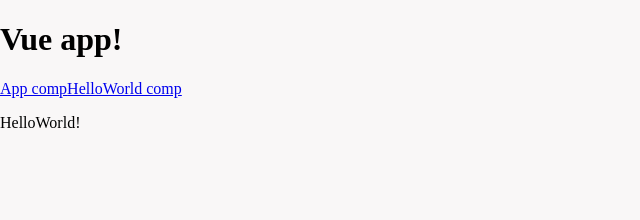
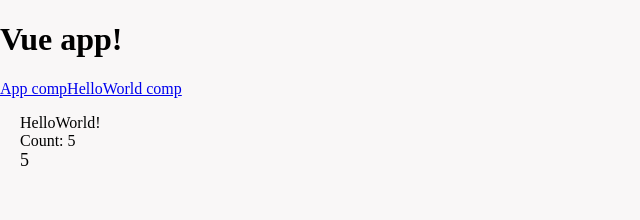
Before and after one commit to abahrisd/vue-questionnaire, a Vue app: page /#/hw in a window 1280 px wide. Shown: the top 220 px of the page, without its empty margins (0-640 px from the left). Built offline with nearby package versions, Linux system fonts and the light colour scheme.

Commit message:
looked at lifecycle hooks

```diff
--- a/src/components/HelloWorld.vue
+++ b/src/components/HelloWorld.vue
@@ -1,15 +1,68 @@
 <template>
-    <div>
-        <span>HelloWorld!</span>
+    <div class="life-cycle-hooks">
+        <div>
+            <span>HelloWorld!</span>
+        </div>
+        <div>
+            <span>{{property}}</span>
+        </div>
+        <div class="life-cycle-hooks__counter">
+            <span>{{count}}</span>
+        </div>
     </div>
 </template>
 
 <script>
     export default {
         name: 'HelloWorld',
+        data() {
+            return {
+                property: 'Blank',
+                count: 0,
+            };
+        },
+        beforeCreate() {
+            console.log('Hello world: beforeCreate');
+        },
+        beforeUpdate() {
+            // this.property = `Count: ${this.count}`;
+            console.log('Hello world: beforeUpdate');
+        },
+        created() {
+            this.property = 'Example property update.';
+            console.log('Hello world: created');
+
+            setInterval(() => {
+                this.count += 1;
+            }, 1000);
+        },
+        updated() {
+            this.property = `Count: ${this.count}`;
+            console.log('Hello world: updated');
+        },
+        // not for requests
+        beforeMount() {
+            console.log('Hello world: beforeMount');
+        },
+        mounted() {
+            console.log('Hello world: mounted');
+        },
+        beforeDestroy() {
+            console.log('Hello world: beforeDestroy');
+        },
+        destroyed() {
+            console.log('Hello world: destroyed');
+        },
     };
 </script>
 
 <style scoped>
+    .life-cycle-hooks {
+        margin-left: 20px;
+    }
 
+    .life-cycle-hooks__counter {
+        font-size: 18px;
+        line-height: 20px;
+    }
 </style>
```
